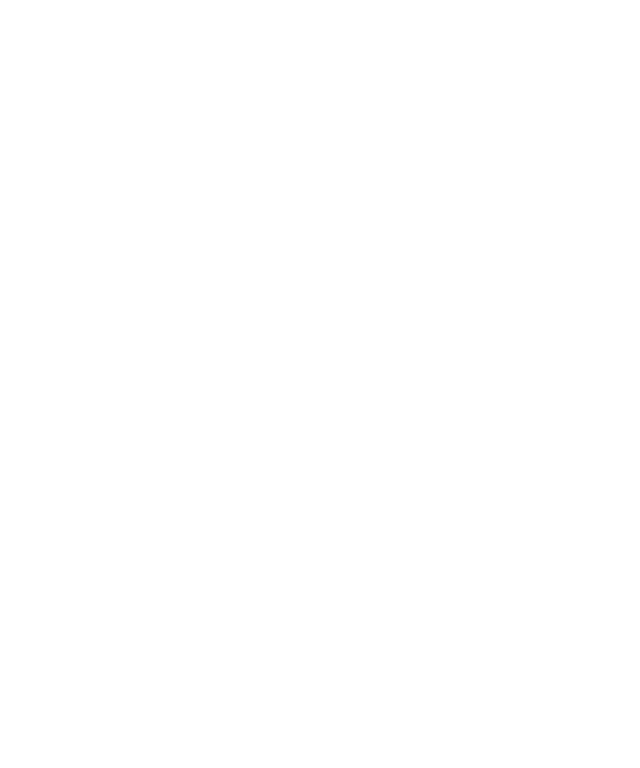
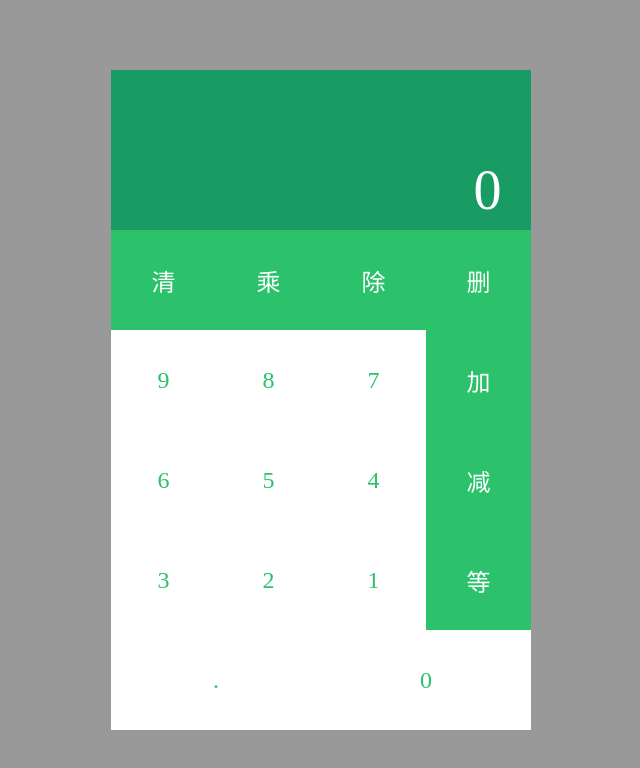
Before and after one commit to 752878067/jirengu, a plain HTML site: page jsq/index.html in a window 1280 px wide. Shown: the whole page, without its empty margins (319-959 px from the left). Drawn offline with Linux system fonts and the light colour scheme.

Commit message:
计算器

```diff
--- a/jsq/images/style.css
+++ b/jsq/images/style.css
@@ -0,0 +1,82 @@
+        body{
+            margin: 0;
+            padding: 0;
+            box-sizing: border-box;
+            height: 100vh;
+            display: flex;
+            background: #999;
+        }
+
+
+          @media (min-width: 768px) {
+         #calculator {
+             max-height: 660px; }
+
+         #calculator.landscape {
+          max-height: 100vh; }
+        }
+
+         #calculator{
+            display: flex;
+            max-width: 420px;
+            margin: auto;
+            flex-direction: column;
+            height: 100%;
+            overflow: hidden;
+             width: 100%;
+        }
+         #calculator.landscape {
+    width: 100%;
+    max-width: 100%; }
+
+
+        #display{
+            flex: 1;
+            display: flex;
+            color: #fff;
+            align-items: flex-end;
+            justify-content: flex-end;
+            font-weight: 100;
+            font-size: 56px;
+            background: #199c64;
+            padding: 2% 7%;
+            overflow: auto;
+        }
+
+        #keypad{
+        display: flex;
+        text-align: center;
+        flex-wrap:wrap;
+        font-size: 0;
+        }
+
+        #keypad .keasnt{
+        flex: 1;
+        cursor: pointer;
+        user-select: none;
+        font-size: 24px;
+        font-weight: 300;
+        max-height:100px;
+        height: calc(100vw / 4);
+        flex-basis: 25%;
+        display: flex;
+        align-items: center;
+        justify-content: center;
+        color: #fff;
+            }
+
+        @media(max-height:568px){
+        #keypad .keasnt{
+            max-height: 75px;
+            }
+        }
+
+        .keasnt.operator{
+            background: #2bc26b;
+        }
+
+
+        #keypad .keasnt.number{
+            color: #2bc26b;
+            background: #fff;
+        }
--- a/jsq/index.html
+++ b/jsq/index.html
@@ -8,13 +8,32 @@
         <link rel="stylesheet" href="images/style.css">
     </head>
     <body>
-        <div id="main">
-            <div id="">
-                <div></div>
+         <div id="calculator">
+            <div id="display">
+                <div class="content">0
+                </div>
             </div>
 
-            <div>
-                <div></div>
+            <div id="keypad">
+                <div class="keasnt operator">清</div>
+                <div class="keasnt operator">乘</div>
+                <div class="keasnt operator">除</div>
+                <div class="keasnt operator">删</div>
+                <div class="keasnt number nine">9</div>
+                <div class="keasnt number eight">8</div>
+                <div class="keasnt number seven">7</div>
+                <div class="keasnt operator">加</div>
+                <div class="keasnt number six">6</div>
+                <div class="keasnt number five">5</div>
+                <div class="keasnt number four">4</div>
+                <div class="keasnt operator">减</div>
+                <div class="keasnt number three">3</div>
+                <div class="keasnt number two">2</div>
+                <div class="keasnt number one">1</div>
+                <div class="keasnt operator deng">等</div>
+                <div class="keasnt number esax">.</div>
+                <div class="keasnt number ling">0</div>
+
             </div>
         </div>
         <script src="script/app.js"></script>
```
Also changed, not shown: jsq/script/app.js (+64 -0 lines).
